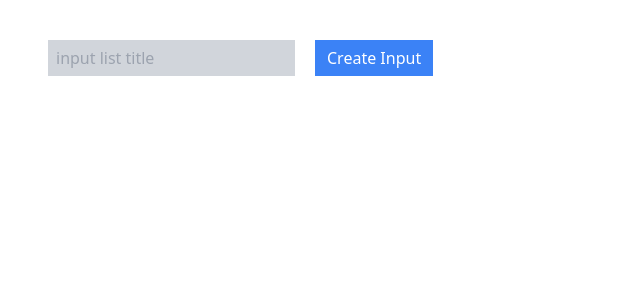
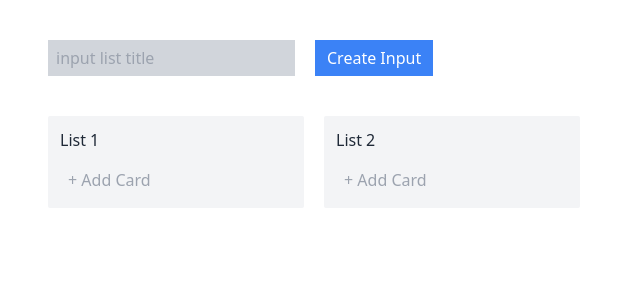
Before and after one commit to rudikurniawan99/kanban-deploy-test, a React (Create React App) app: page / in a window 1280 px wide. Shown: the top 300 px of the page, without its empty margins (0-640 px from the left). Built offline with nearby package versions, Linux system fonts and the light colour scheme.

Commit message:
add initialValue for list state

```diff
--- a/src/states/useList.ts
+++ b/src/states/useList.ts
@@ -1,6 +1,5 @@
 import create from "zustand";
 import { v4 as uuidv4 } from 'uuid'
-import { listeners } from "process";
 
 export interface List {
   id: string
@@ -14,7 +13,18 @@ const useList = create<{
   addCardToList: (listId: string, cardId: string) => void,
   removeCardFromList: (listId: string, cardId: string) => void
 }>((set, get) => ({
-  lists: [],
+  lists: [
+    {
+      id: uuidv4(),
+      title: 'List 1',
+      cards: []
+    },
+    {
+      id: uuidv4(),
+      title: 'List 2',
+      cards: []
+    }
+  ],
   createList: (title: string) => {
     set(state => ({
       ...state,
```
